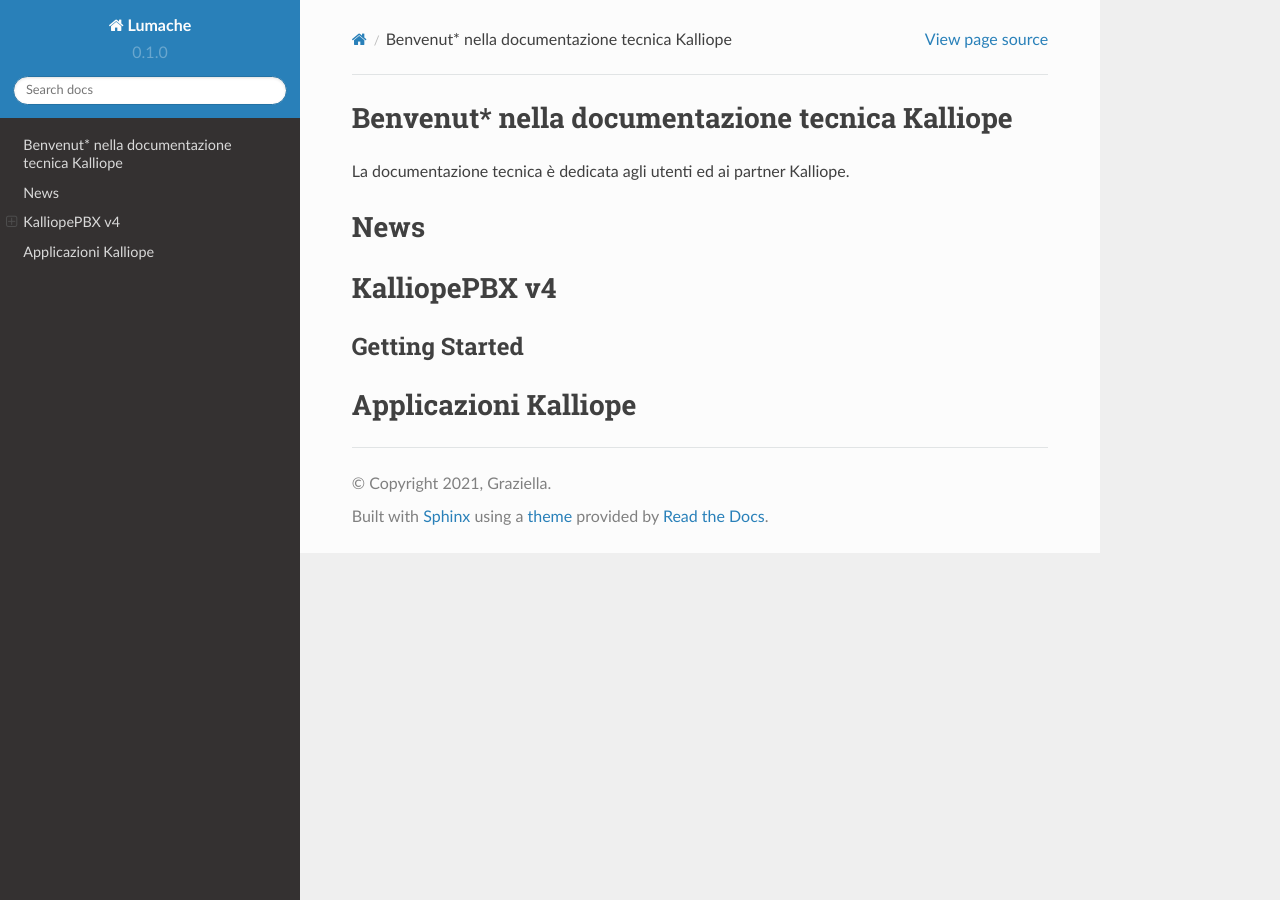
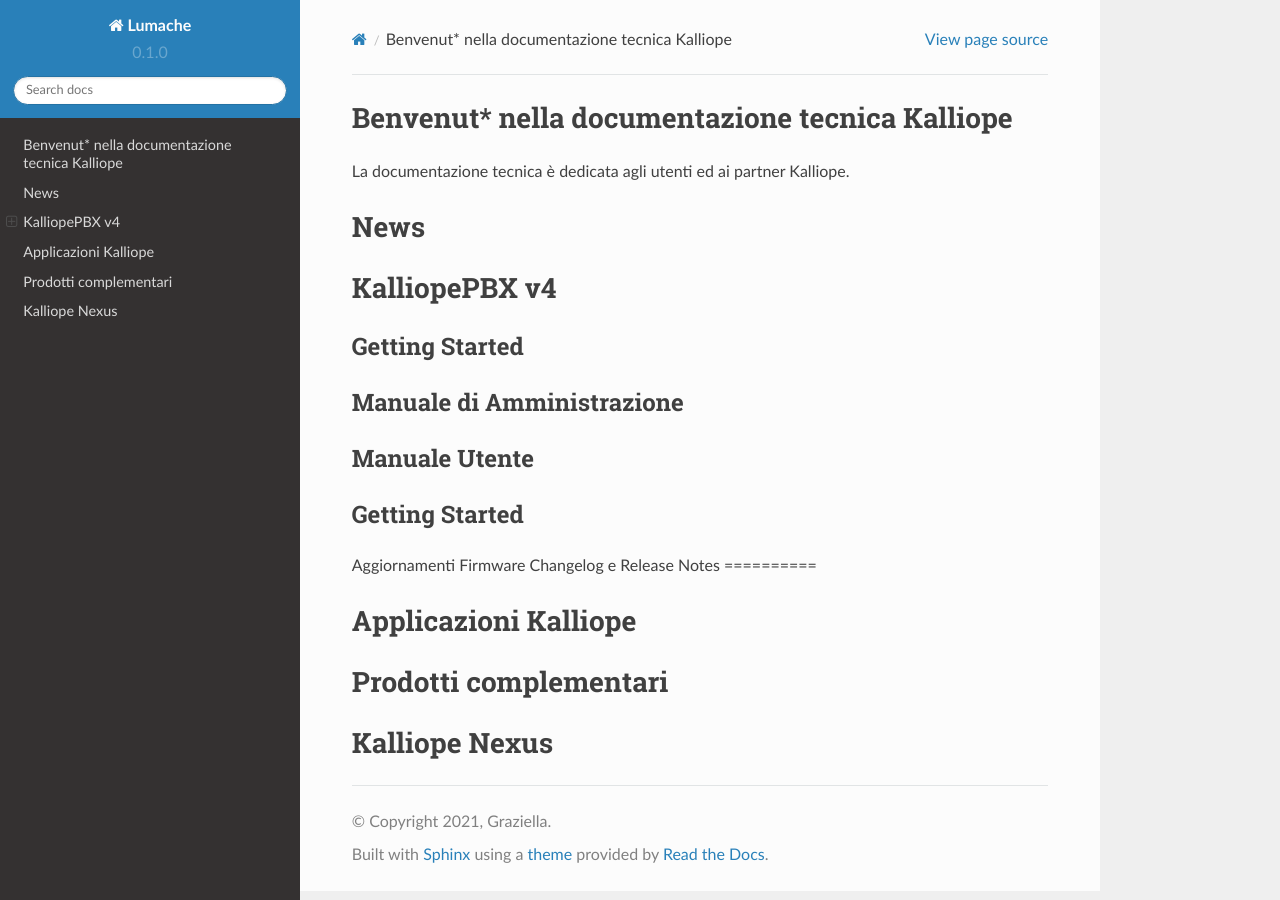
Before and after one commit to mirianatroccoli/KalliopeDoc-it, a Sphinx documentation site: the page built from docs/source/index.rst, in a window 1280 px wide. Built offline with Sphinx 7.4.7 and the Read the Docs theme 2.0.0, drawn with Linux system fonts in a browser that asks for light colours; pages that are not in the unit, such as notebooks, are missing from menus.

Commit message:
Update index.rst

```diff
--- a/docs/source/index.rst
+++ b/docs/source/index.rst
@@ -19,6 +19,30 @@
 Getting Started
 -----------
 
+Manuale di Amministrazione
+-----------
+
+Manuale Utente
+-----------
+
+Getting Started
+-----------
+
+
+Aggiornamenti Firmware
+Changelog e Release Notes
+==========
+
+
+
 
 Applicazioni Kalliope
 ==========
+
+
+Prodotti complementari
+==========
+
+
+Kalliope Nexus
+==========
```
